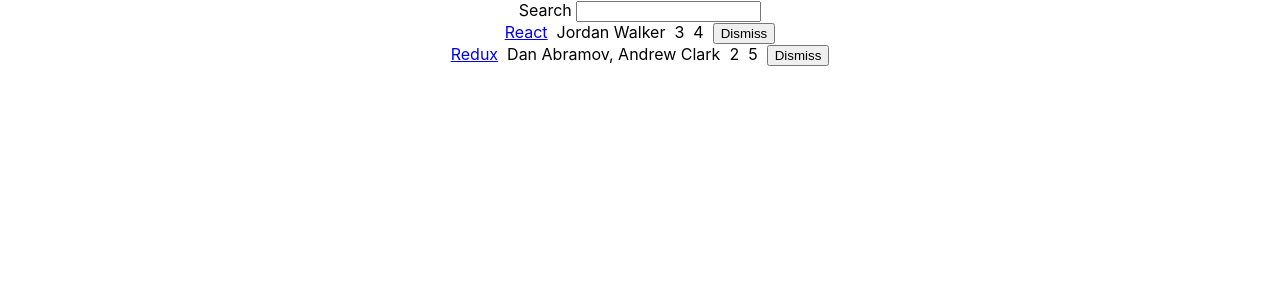
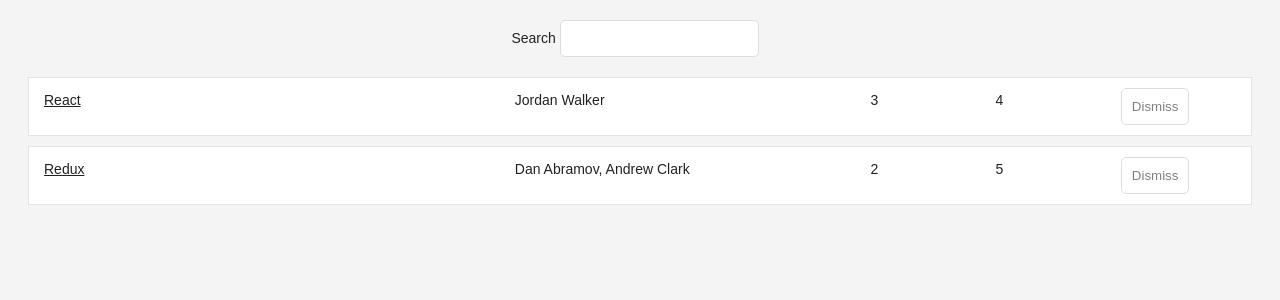
Before and after one commit to ARHollisSr/ReactSandBox, a React (Create React App) app in the folder rowdycoderblog/: page / in a window 1280 px wide. Shown: the top 300 px of the page. Built offline with nearby package versions, Linux system fonts and the light colour scheme.

Commit message:
updated App.css

```diff
--- a/rowdycoderblog/src/App.css
+++ b/rowdycoderblog/src/App.css
@@ -21,6 +21,69 @@
 .App-link {
   color: #61dafb;
 }
+ .page {
+   margin: 20px;
+ }
+
+ .interactions {
+   text-align: center;
+ }
+
+ .table {
+   margin: 20px 0;
+ }
+ .table-header {
+   display: flex;
+   line-height: 24px;
+   font-size: 16px;
+   padding: 0 10px;
+   justify-content: space-between;
+ }
+
+ .table-empty {
+   margin: 200px;
+   text-align: center;
+   font-size: 16px;
+ }
+
+ .table-row {
+  display: flex;
+  line-height: 24px;
+  white-space: nowrap;
+  margin: 10px 0;
+  padding: 10px;
+  background: #ffffff;
+  border: 1px solid #e3e3e3;
+}
+
+.table-header > span {
+  overflow: hidden;
+  text-overflow: ellipsis;
+  padding: 0 5px;
+}
+
+.table-row > span {
+  overflow: hidden;
+  text-overflow: ellipsis;
+  padding: 0 5px;
+}
+
+.button-inline {
+  border-width: 0;
+  background: transparent;
+  color: inherit;
+  text-align: inherit;
+  -webkit-font-smoothing: inherit;
+  padding: 0;
+  font-size: inherit;
+  cursor: pointer;
+}
+
+.button-active {
+  border-radius: 0;
+  border-bottom: 1px solid #38BB6C;
+}
+
 
 @keyframes App-logo-spin {
   from {
--- a/rowdycoderblog/src/App.js
+++ b/rowdycoderblog/src/App.js
@@ -47,13 +47,15 @@
   render() {
     const { searchTerm, list } = this.state;
     return (
-      <div className="App">
+      <div className="page">
+      <div className="interactions">
         <Search
           value={searchTerm}
           onChange={this.onSearchChange}
         >
         Search
         </Search>
+        </div>
         <Table
           list={list}
           pattern={searchTerm}
@@ -84,28 +86,23 @@
     </form>
 
 const Table = ({ list, pattern, onDismiss }) =>
-  <div>
-    {list.filter(isSearched(pattern)).map(item => {
-      const onHandleDismiss = () =>
-        onDismiss(item.objectID);
-      return (
-        <div key={item.objectID}>
-          <span>
-            <a href={item.url}>{item.title}</a> &nbsp;
-          </span>
-          <span>{item.author}</span> &nbsp;
-          <span>{item.numComments}</span> &nbsp;
-          <span>{item.points}</span> &nbsp;
-          <span>
-            <Button onClick={() => onDismiss(item.objectID)}>
-              Dismiss
-            </Button>
-          </span>
-        </div>
-        );
-       }
-      )
-    }
+  <div className="table">
+  {list.filter(isSearched(pattern)).map(item =>
+    <div key={item.objectID} className="table-row">
+    <span style={{width:'40%'}}>
+      <a href={item.url}>{item.title}</a>
+    </span>
+    <span style={{width:'30%'}}>{item.author}</span>
+    <span style={{width:'10%'}}>{item.numComments}</span>
+    <span style={{width:'10%'}}>{item.points}</span>
+    <span style={{width:'10%'}}>
+      <Button onClick={()=> onDismiss(item.objectID)} className="active">
+        Dismiss
+      </Button>
+    </span>
+    </div>
+    )}
   </div>
 
+
 export default App;
--- a/rowdycoderblog/src/index.css
+++ b/rowdycoderblog/src/index.css
@@ -1,13 +1,47 @@
 body {
-  margin: 0;
-  padding: 0;
-  font-family: -apple-system, BlinkMacSystemFont, "Segoe UI", "Roboto", "Oxygen",
-    "Ubuntu", "Cantarell", "Fira Sans", "Droid Sans", "Helvetica Neue",
-    sans-serif;
-  -webkit-font-smoothing: antialiased;
-  -moz-osx-font-smoothing: grayscale;
+  color: #222;
+  background: #f4f4f4;
+  font: 400 14px CoreSans, Arial, sans-serif;
 }
 
+a {
+  color: #222;
+}
+
+a:hover {
+  text-decoration: underline;
+}
+
+ul,li {
+  list-style: none;
+  padding: 0;
+  margin: 0;
+}
+
+input {
+  padding: 10px;
+  border-radius: 5px;
+  outline: none;
+  margin-right: 10px;
+  border: 1px solid #dddddd;
+}
+
+button {
+  padding: 10px;
+  border-radius: 5px;
+  border: 1px solid #dddddd;
+  background:transparent;
+  color: #808080;
+  cursor:pointer;
+}
+
+button:hover {
+  color: #222;
+}
+
+*:focus {
+  outline: none;
+}
 code {
   font-family: source-code-pro, Menlo, Monaco, Consolas, "Courier New",
     monospace;
```
